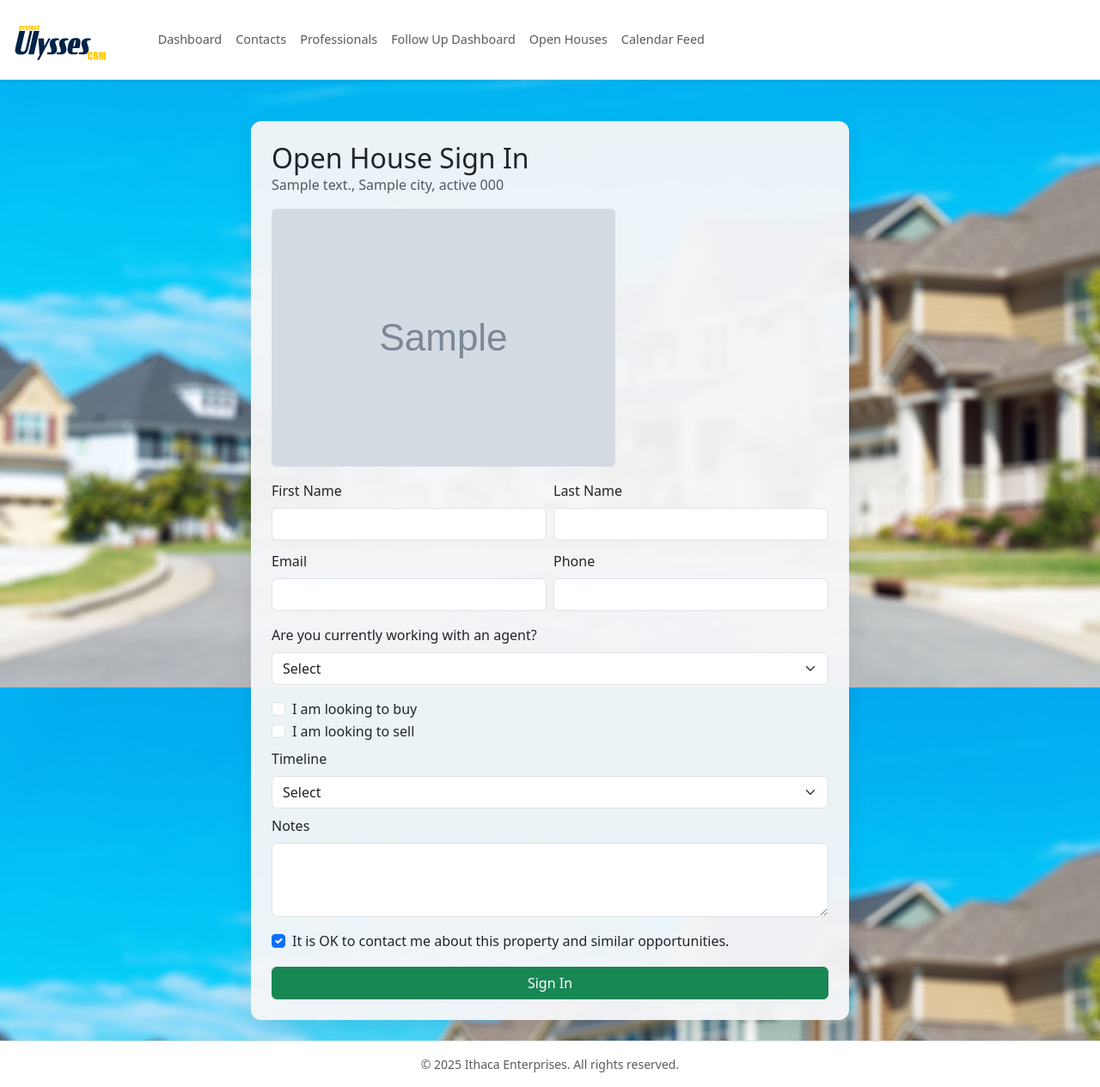
After one commit to ithaca767/realEstateCRM, a Flask app: page /openhouse/1 in a window 1280 px wide. The commit adds this page. Shown: the whole page at 86% size. Run offline with Flask 3, Linux system fonts and the light colour scheme; tables that the repository leaves empty hold one stand-in row (values such as "Sample post"); grey boxes marked "Sample" are stand-in pictures; a database or web service that is not in the repository returns one stand-in record (values such as "Sample title"); parts of the project's set-up code (start-up, migrations or seed data) failed here and were passed over; some libraries are stand-ins or nearby versions.

Commit message:
Add Open House sign-in feature with CRM capture and CSV export

```diff
--- a/app.py
+++ b/app.py
@@ -1,5 +1,9 @@
 import os
 import re
+import secrets
+import csv
+import io
+
 from functools import wraps
 
 from datetime import date, datetime, timedelta, time
@@ -19,6 +23,7 @@ from flask import (
     Response,
     session,
     flash,
+    abort,
 )
 from flask_login import login_required
 
@@ -83,6 +88,18 @@ def get_db():
         raise RuntimeError("DATABASE_URL is not set")
     conn = psycopg2.connect(DATABASE_URL, cursor_factory=RealDictCursor)
     return conn
+
+def generate_public_token() -> str:
+    return secrets.token_urlsafe(24)
+
+def truthy_checkbox(value):
+    return value in ("on", "true", "1", "yes")
+
+def normalize_email(email: str) -> str:
+    return (email or "").strip().lower()
+
+def normalize_phone(phone: str) -> str:
+    return (phone or "").strip()
 
 def parse_int_or_none(value):
     """
@@ -3804,6 +3821,250 @@ def edit_interaction(interaction_id):
     conn.close()
     return render_template("edit_interaction.html", interaction=interaction)
 
+@app.route("/openhouses")
+@login_required
+def openhouse_list():
+    conn = get_db()
+    cur = conn.cursor()
+
+    cur.execute("""
+        SELECT id, address_line1, city, state, zip, start_datetime, end_datetime, public_token
+        FROM open_houses
+        ORDER BY start_datetime DESC
+    """)
+    rows = cur.fetchall()
+    return render_template("openhouses/list.html", openhouses=rows)
+
+
+@app.route("/openhouses/new", methods=["GET", "POST"])
+@login_required
+def openhouse_new():
+    conn = get_db()
+    cur = conn.cursor()
+
+    if request.method == "POST":
+        address_line1 = (request.form.get("address_line1") or "").strip()
+        city = (request.form.get("city") or "").strip()
+        state = (request.form.get("state") or "NJ").strip()
+        zip_code = (request.form.get("zip") or "").strip()
+
+        start_dt = request.form.get("start_datetime")
+        end_dt = request.form.get("end_datetime")
+
+        house_photo_url = (request.form.get("house_photo_url") or "").strip() or None
+        notes = (request.form.get("notes") or "").strip() or None
+
+        if not (address_line1 and city and state and zip_code and start_dt and end_dt):
+            flash("Please fill out address, date/time, and required fields.", "danger")
+            return render_template("openhouses/new.html")
+
+        token = generate_public_token()
+
+        cur.execute("""
+            INSERT INTO open_houses
+              (created_by_user_id, address_line1, city, state, zip, start_datetime, end_datetime, public_token, house_photo_url, notes)
+            VALUES
+              (%s, %s, %s, %s, %s, %s, %s, %s, %s, %s)
+            RETURNING id
+        """, (1, address_line1, city, state, zip_code, start_dt, end_dt, token, house_photo_url, notes))
+
+        open_house_id = cur.fetchone()["id"] if isinstance(cur.fetchone, object) else None
+
+        # Safer: fetch id properly depending on cursor type
+        conn.commit()
+
+        # Re-fetch the inserted id the reliable way for RealDictCursor
+        cur.execute("SELECT id FROM open_houses WHERE public_token = %s", (token,))
+        open_house_id = cur.fetchone()["id"]
+
+        flash("Open house created.", "success")
+        return redirect(url_for("openhouse_detail", open_house_id=open_house_id))
+
+    return render_template("openhouses/new.html")
+
+
+@app.route("/openhouses/<int:open_house_id>")
+@login_required
+def openhouse_detail(open_house_id):
+    conn = get_db()
+    cur = conn.cursor()
+
+    cur.execute("""
+        SELECT id, address_line1, city, state, zip, start_datetime, end_datetime, public_token, house_photo_url, notes
+        FROM open_houses
+        WHERE id = %s
+    """, (open_house_id,))
+    oh = cur.fetchone()
+    if not oh:
+        abort(404)
+
+    cur.execute("""
+        SELECT id, first_name, last_name, email, phone, working_with_agent, agent_name, submitted_at
+        FROM open_house_signins
+        WHERE open_house_id = %s
+        ORDER BY submitted_at DESC
+    """, (open_house_id,))
+    signins = cur.fetchall()
+
+    return render_template("openhouses/detail.html", openhouse=oh, signins=signins)
+
+
+@app.route("/openhouse/<token>", methods=["GET", "POST"])
+def openhouse_public_signin(token):
+    conn = get_db()
+    cur = conn.cursor()
+
+    cur.execute("""
+        SELECT id, address_line1, city, state, zip, start_datetime, end_datetime, house_photo_url
+        FROM open_houses
+        WHERE public_token = %s
+    """, (token,))
+    oh = cur.fetchone()
+    if not oh:
+        abort(404)
+
+    open_house_id = oh["id"] if isinstance(oh, dict) else oh[0]
+
+    if request.method == "POST":
+        first_name = (request.form.get("first_name") or "").strip()
+        last_name = (request.form.get("last_name") or "").strip()
+        email = normalize_email(request.form.get("email"))
+        phone = normalize_phone(request.form.get("phone"))
+
+        working_with_agent = request.form.get("working_with_agent")
+        if working_with_agent == "yes":
+            working_with_agent_bool = True
+        elif working_with_agent == "no":
+            working_with_agent_bool = False
+        else:
+            working_with_agent_bool = None
+
+        agent_name = (request.form.get("agent_name") or "").strip() or None
+        agent_phone = (request.form.get("agent_phone") or "").strip() or None
+        agent_brokerage = (request.form.get("agent_brokerage") or "").strip() or None
+
+        # Optional bullets (must remain below agent question in template)
+        looking_to_buy = truthy_checkbox(request.form.get("looking_to_buy"))
+        looking_to_sell = truthy_checkbox(request.form.get("looking_to_sell"))
+        timeline = (request.form.get("timeline") or "").strip() or None
+        notes = (request.form.get("notes") or "").strip() or None
+        consent_to_contact = truthy_checkbox(request.form.get("consent_to_contact"))
+
+        if working_with_agent_bool is True and not agent_name:
+            flash("If you are working with an agent, please enter the agent name.", "danger")
+            return render_template("public/openhouse_signin.html", openhouse=oh)
+
+        # Match or create contact (email first, then phone)
+        contact_id = None
+
+        if email:
+            cur.execute("SELECT id FROM contacts WHERE LOWER(email) = %s LIMIT 1", (email,))
+            r = cur.fetchone()
+            if r:
+                contact_id = r["id"] if isinstance(r, dict) else r[0]
+
+        if not contact_id and phone:
+            cur.execute("SELECT id FROM contacts WHERE phone = %s LIMIT 1", (phone,))
+            r = cur.fetchone()
+            if r:
+                contact_id = r["id"] if isinstance(r, dict) else r[0]
+
+        if contact_id:
+            cur.execute("""
+                UPDATE contacts
+                SET working_with_agent = %s,
+                    agent_name = %s,
+                    agent_phone = %s,
+                    agent_brokerage = %s,
+                    lead_source = COALESCE(lead_source, 'Open House'),
+                    last_open_house_id = %s
+                WHERE id = %s
+            """, (working_with_agent_bool, agent_name, agent_phone, agent_brokerage, open_house_id, contact_id))
+        else:
+            full_name = f"{first_name} {last_name}".strip()
+            cur.execute("""
+                INSERT INTO contacts
+                  (name, first_name, last_name, email, phone, working_with_agent, agent_name, agent_phone, agent_brokerage, lead_source, last_open_house_id)
+                VALUES
+                  (%s, %s, %s, %s, %s, %s, %s, %s, %s, %s, %s)
+                RETURNING id
+            """, (full_name, first_name, last_name, email, phone, working_with_agent_bool, agent_name, agent_phone, agent_brokerage, "Open House", open_house_id))
+            r = cur.fetchone()
+            contact_id = r["id"] if isinstance(r, dict) else r[0]
+
+        cur.execute("""
+            INSERT INTO open_house_signins
+              (open_house_id, contact_id, first_name, last_name, email, phone,
+               working_with_agent, agent_name, agent_phone, agent_brokerage,
+               looking_to_buy, looking_to_sell, timeline, notes, consent_to_contact)
+            VALUES
+              (%s, %s, %s, %s, %s, %s,
+               %s, %s, %s, %s,
+               %s, %s, %s, %s, %s)
+        """, (open_house_id, contact_id, first_name, last_name, email, phone,
+              working_with_agent_bool, agent_name, agent_phone, agent_brokerage,
+              looking_to_buy, looking_to_sell, timeline, notes, consent_to_contact))
+
+        conn.commit()
+        flash("Thanks. You are signed in.", "success")
+        return redirect(url_for("openhouse_public_signin", token=token))
+
+    return render_template("public/openhouse_signin.html", openhouse=oh)
+
+
+@app.route("/openhouses/<int:open_house_id>/export.csv")
+@login_required
+def openhouse_export_csv(open_house_id):
+    conn = get_db()
+    cur = conn.cursor()
+
+    cur.execute("SELECT id FROM open_houses WHERE id = %s", (open_house_id,))
+    if not cur.fetchone():
+        abort(404)
+
+    cur.execute("""
+        SELECT
+          submitted_at,
+          first_name, last_name, email, phone,
+          working_with_agent, agent_name, agent_phone, agent_brokerage,
+          looking_to_buy, looking_to_sell, timeline, notes, consent_to_contact
+        FROM open_house_signins
+        WHERE open_house_id = %s
+        ORDER BY submitted_at ASC
+    """, (open_house_id,))
+
+    rows = cur.fetchall()
+
+    output = io.StringIO()
+    writer = csv.writer(output)
+
+    writer.writerow([
+        "submitted_at",
+        "first_name", "last_name", "email", "phone",
+        "working_with_agent", "agent_name", "agent_phone", "agent_brokerage",
+        "looking_to_buy", "looking_to_sell", "timeline", "notes", "consent_to_contact"
+    ])
+
+    for r in rows:
+        if isinstance(r, dict):
+            writer.writerow([
+                r["submitted_at"],
+                r["first_name"], r["last_name"], r["email"], r["phone"],
+                r["working_with_agent"], r["agent_name"], r["agent_phone"], r["agent_brokerage"],
+                r["looking_to_buy"], r["looking_to_sell"], r["timeline"], r["notes"], r["consent_to_contact"]
+            ])
+        else:
+            writer.writerow(list(r))
+
+    csv_data = output.getvalue()
+    output.close()
+
+    return Response(
+        csv_data,
+        mimetype="text/csv",
+        headers={"Content-Disposition": f"attachment; filename=open_house_{open_house_id}_signins.csv"}
+    )
+
 @app.route("/api/reminders/due")
 @login_required
 def api_reminders_due():
--- a/templates/base.html
+++ b/templates/base.html
@@ -17,6 +17,13 @@
         background-size: cover;
         background-position: center;
         background-attachment: fixed;
+      }
+
+      .content-panel {
+        background-color: rgba(245, 246, 248, 0.96);
+        border-radius: 12px;
+        padding: 24px;
+        box-shadow: 0 8px 24px rgba(0, 0, 0, 0.08);
       }
 
       .contacts-table,
@@ -94,6 +101,9 @@
              class="nav-link {% if active_page == 'followups' %}fw-semibold{% endif %}">
             Follow Up Dashboard
           </a>
+        </li>
+        <li class="nav-item">
+          <a class="nav-link" href="{{ url_for('openhouse_list') }}">Open Houses</a>
         </li>
 
         <li class="nav-item">
--- /dev/null
+++ b/templates/public/openhouse_signin.html
@@ -0,0 +1,126 @@
+{% extends "base.html" %}
+
+{% block title %}Open House Sign In{% endblock %}
+
+{% block content %}
+<div class="container mt-4" style="max-width: 720px;">
+  <div class="content-panel">
+
+  <div class="mb-3">
+    <h2 class="mb-0">Open House Sign In</h2>
+    <div class="text-muted">
+       {{ openhouse["address_line1"] }}, {{ openhouse["city"] }}, {{ openhouse["state"] }} {{ openhouse["zip"] }}
+    </div>
+  </div>
+
+    {% if openhouse["house_photo_url"] %}
+      <div class="mb-3">
+        <img src="{{ openhouse["house_photo_url"] }}" alt="House photo" class="img-fluid rounded">
+      </div>
+    {% endif %}
+
+  <form method="POST">
+    <div class="row g-2">
+      <div class="col-md-6">
+        <label class="form-label">First Name</label>
+        <input name="first_name" class="form-control" required>
+      </div>
+      <div class="col-md-6">
+        <label class="form-label">Last Name</label>
+        <input name="last_name" class="form-control" required>
+      </div>
+    </div>
+
+    <div class="row g-2 mt-1">
+      <div class="col-md-6">
+        <label class="form-label">Email</label>
+        <input name="email" type="email" class="form-control">
+      </div>
+      <div class="col-md-6">
+        <label class="form-label">Phone</label>
+        <input name="phone" class="form-control">
+      </div>
+    </div>
+
+    <div class="mt-3">
+      <label class="form-label">Are you currently working with an agent?</label>
+      <select name="working_with_agent" id="working_with_agent" class="form-select">
+        <option value="">Select</option>
+        <option value="no">No</option>
+        <option value="yes">Yes</option>
+      </select>
+    </div>
+
+    <div id="agent_fields" class="border rounded p-3 mt-2" style="display:none;">
+      <div class="row g-2">
+        <div class="col-md-6">
+          <label class="form-label">Agent Name</label>
+          <input name="agent_name" class="form-control">
+        </div>
+        <div class="col-md-6">
+          <label class="form-label">Agent Phone</label>
+          <input name="agent_phone" class="form-control">
+        </div>
+      </div>
+      <div class="mt-2">
+        <label class="form-label">Agent Brokerage</label>
+        <input name="agent_brokerage" class="form-control">
+      </div>
+    </div>
+
+    <!-- Optional bullets must be below the agent question -->
+    <div class="mt-3">
+      <div class="form-check">
+        <input class="form-check-input" type="checkbox" name="looking_to_buy" id="looking_to_buy">
+        <label class="form-check-label" for="looking_to_buy">I am looking to buy</label>
+      </div>
+      <div class="form-check">
+        <input class="form-check-input" type="checkbox" name="looking_to_sell" id="looking_to_sell">
+        <label class="form-check-label" for="looking_to_sell">I am looking to sell</label>
+      </div>
+
+      <div class="mt-2">
+        <label class="form-label">Timeline</label>
+        <select name="timeline" class="form-select">
+          <option value="">Select</option>
+          <option value="0-3 months">0-3 months</option>
+          <option value="3-6 months">3-6 months</option>
+          <option value="6-12 months">6-12 months</option>
+          <option value="12+ months">12+ months</option>
+        </select>
+      </div>
+
+      <div class="mt-2">
+        <label class="form-label">Notes</label>
+        <textarea name="notes" class="form-control" rows="3"></textarea>
+      </div>
+    </div>
+
+    <div class="form-check mt-3">
+      <input class="form-check-input" type="checkbox" name="consent_to_contact" id="consent_to_contact" checked>
+      <label class="form-check-label" for="consent_to_contact">
+        It is OK to contact me about this property and similar opportunities.
+      </label>
+    </div>
+
+    <button class="btn btn-success mt-3 w-100" type="submit">Sign In</button>
+  </form>
+</div>
+</div>
+
+<script>
+  const sel = document.getElementById("working_with_agent");
+  const box = document.getElementById("agent_fields");
+
+  function toggleAgentFields() {
+    if (sel.value === "yes") {
+      box.style.display = "block";
+    } else {
+      box.style.display = "none";
+    }
+  }
+
+  sel.addEventListener("change", toggleAgentFields);
+  toggleAgentFields();
+</script>
+{% endblock %}
```
Also changed, not shown: templates/openhouses/detail.html (added, +63 -0 lines), templates/openhouses/list.html (added, +39 -0 lines), templates/openhouses/new.html (added, +57 -0 lines), 2 other files.
